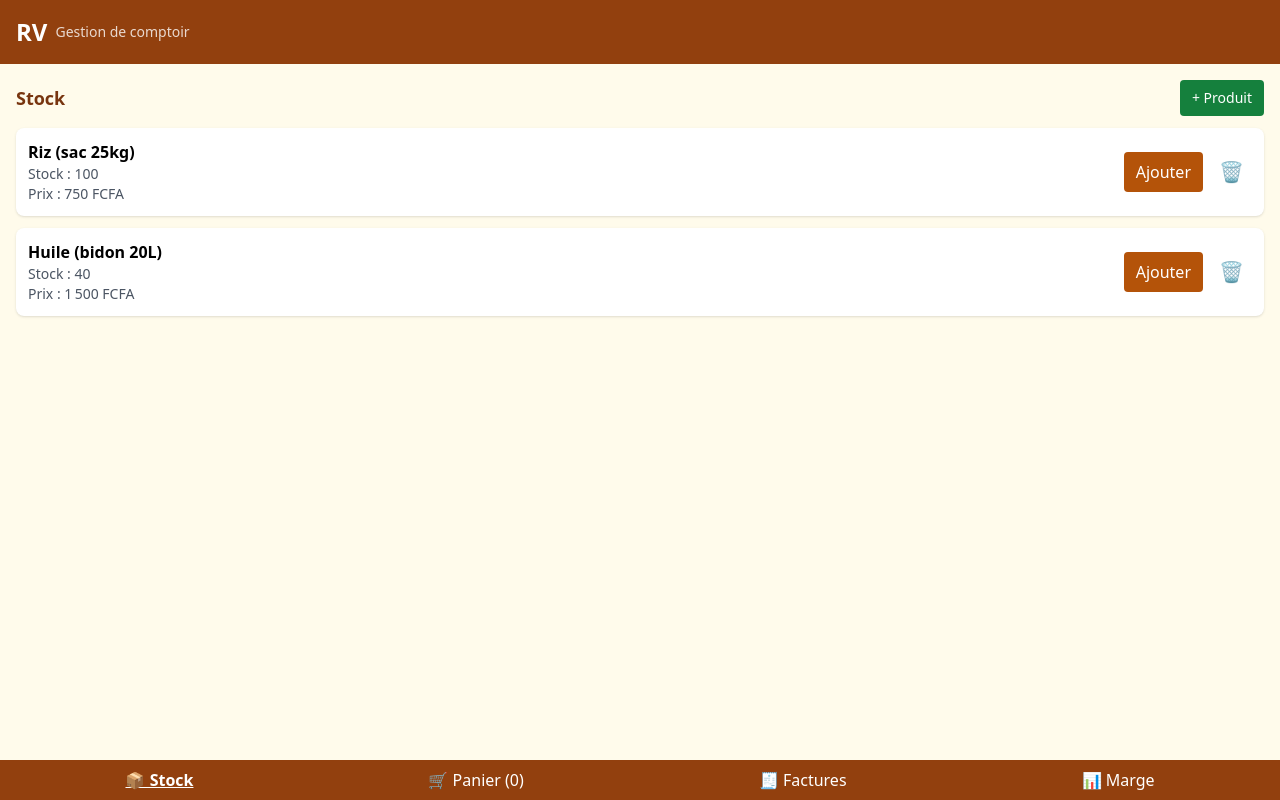
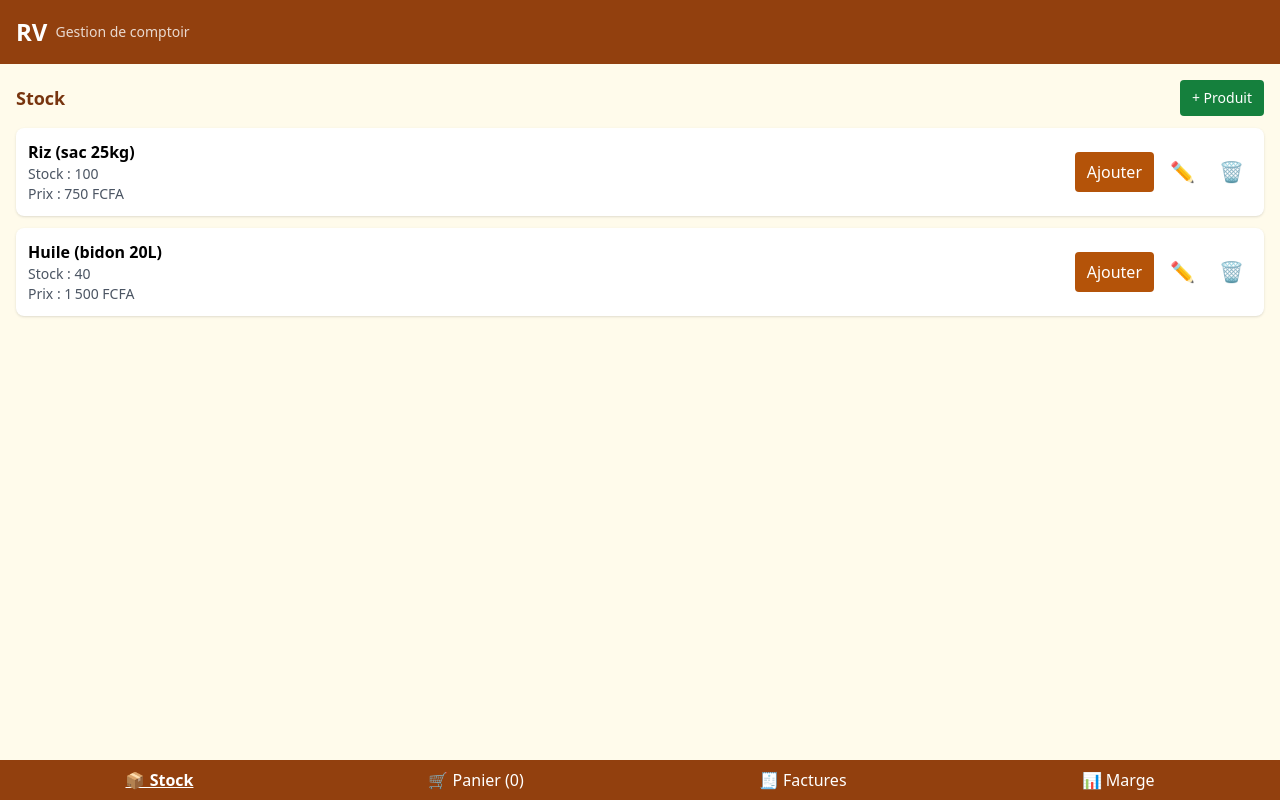
Before and after one commit to herve-bar/Rv, a React (Vite) app: page / in a window 1280 px wide. Built offline with nearby package versions, Linux system fonts and the light colour scheme.

Commit message:
Implement product modification functionality
Added functionality to modify products in the inventory, including a new state for the product to be modified and updated forms for adding and editing products.

```diff
--- a/src/App.jsx
+++ b/src/App.jsx
@@ -49,6 +49,7 @@ export default function App() {
   const [produitPourQte, setProduitPourQte] = useState(null)
   const [qteChoisie, setQteChoisie] = useState(1)
   const [afficherAjoutProduit, setAfficherAjoutProduit] = useState(false)
+  const [produitAModifier, setProduitAModifier] = useState(null)
 
   useEffect(() => {
     localStorage.setItem(LS_PRODUITS, JSON.stringify(produits))
@@ -184,6 +185,11 @@ export default function App() {
     setAfficherAjoutProduit(false)
   }
 
+  function modifierProduit(id, data) {
+    setProduits(prev => prev.map(p => (p.id === id ? { ...p, ...data } : p)))
+    setProduitAModifier(null)
+  }
+
   function supprimerProduit(id) {
     setProduits(prev => prev.filter(p => p.id !== id))
   }
@@ -203,6 +209,7 @@ export default function App() {
             panier={panier}
             onOuvrirAjout={() => setAfficherAjoutProduit(true)}
             onSupprimer={supprimerProduit}
+            onModifier={p => setProduitAModifier(p)}
           />
         )}
 
@@ -233,9 +240,19 @@ export default function App() {
       )}
 
       {afficherAjoutProduit && (
-        <FormAjoutProduit
-          onAjouter={ajouterProduit}
+        <FormProduit
+          titre="Nouveau produit"
+          onValider={ajouterProduit}
           onAnnuler={() => setAfficherAjoutProduit(false)}
+        />
+      )}
+
+      {produitAModifier && (
+        <FormProduit
+          titre="Modifier le produit"
+          produit={produitAModifier}
+          onValider={data => modifierProduit(produitAModifier.id, data)}
+          onAnnuler={() => setProduitAModifier(null)}
         />
       )}
 
@@ -257,7 +274,7 @@ export default function App() {
   )
 }
 
-function PageStock({ produits, onAjouterPanier, onOuvrirAjout, onSupprimer }) {
+function PageStock({ produits, onAjouterPanier, onOuvrirAjout, onSupprimer, onModifier }) {
   function confirmerSuppression(p) {
     if (window.confirm(`Supprimer "${p.nom}" du stock ? Cette action est irréversible.`)) {
       onSupprimer(p.id)
@@ -290,6 +307,13 @@ function PageStock({ produits, onAjouterPanier, onOuvrirAjout, onSupprimer }) {
               Ajouter
             </button>
             <button
+              onClick={() => onModifier(p)}
+              className="text-amber-800 text-xl px-2"
+              aria-label="Modifier le produit"
+            >
+              ✏️
+            </button>
+            <button
               onClick={() => confirmerSuppression(p)}
               className="text-red-600 text-xl px-2"
               aria-label="Supprimer le produit"
@@ -303,33 +327,33 @@ function PageStock({ produits, onAjouterPanier, onOuvrirAjout, onSupprimer }) {
   )
 }
 
-function FormAjoutProduit({ onAjouter, onAnnuler }) {
-  const [nom, setNom] = useState('')
-  const [lotTaille, setLotTaille] = useState('')
-  const [lotPrix, setLotPrix] = useState('')
-  const [prixVente, setPrixVente] = useState('')
-  const [stock, setStock] = useState('')
-  const [stockAlerte, setStockAlerte] = useState('')
+function FormProduit({ titre, produit, onValider, onAnnuler }) {
+  const [nom, setNom] = useState(produit?.nom || '')
+  const [lotTaille, setLotTaille] = useState(produit?.lotTaille ?? '')
+  const [lotPrix, setLotPrix] = useState(produit?.lotPrix ?? '')
+  const [prixVente, setPrixVente] = useState(produit?.prixVente ?? '')
+  const [stock, setStock] = useState(produit?.stock ?? '')
+  const [stockAlerte, setStockAlerte] = useState(produit?.stockAlerte ?? '')
 
   function valider() {
-    if (!nom || !lotTaille || !lotPrix || !prixVente || !stock) {
+    if (!nom || !lotTaille || !lotPrix || !prixVente || stock === '') {
       alert('Merci de remplir tous les champs obligatoires.')
       return
     }
-    onAjouter({
+    onValider({
       nom,
       lotTaille: parseFloat(lotTaille),
       lotPrix: parseFloat(lotPrix),
       prixVente: parseFloat(prixVente),
       stock: parseInt(stock, 10),
-      stockAlerte: stockAlerte ? parseInt(stockAlerte, 10) : 5,
+      stockAlerte: stockAlerte !== '' ? parseInt(stockAlerte, 10) : 5,
     })
   }
 
   return (
     <div className="fixed inset-0 bg-black/50 flex items-center justify-center z-50 p-4">
       <div className="bg-white rounded-lg p-4 w-full max-w-sm space-y-2 max-h-[90vh] overflow-y-auto">
-        <h3 className="font-bold text-lg mb-2">Nouveau produit</h3>
+        <h3 className="font-bold text-lg mb-2">{titre}</h3>
 
         <label className="block text-sm text-gray-600">Nom du produit</label>
         <input
@@ -367,7 +391,7 @@ function FormAjoutProduit({ onAjouter, onAnnuler }) {
           placeholder="Ex : 750"
         />
 
-        <label className="block text-sm text-gray-600">Stock initial</label>
+        <label className="block text-sm text-gray-600">Stock {produit ? '' : 'initial'}</label>
         <input
           type="number"
           value={stock}
@@ -390,7 +414,7 @@ function FormAjoutProduit({ onAjouter, onAnnuler }) {
             Annuler
           </button>
           <button onClick={valider} className="flex-1 bg-amber-700 text-white py-2 rounded">
-            Ajouter
+            {produit ? 'Enregistrer' : 'Ajouter'}
           </button>
         </div>
       </div>
```
